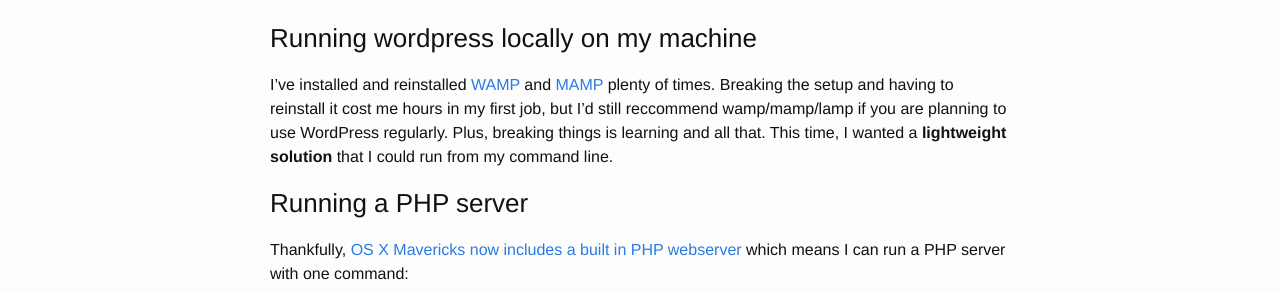
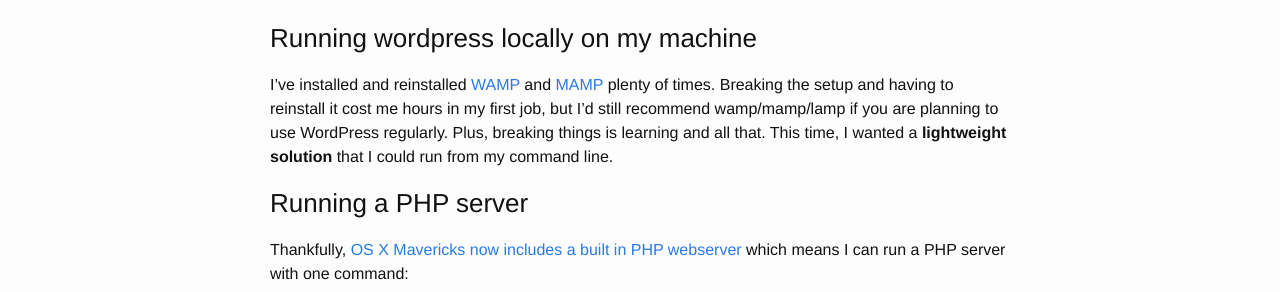
Before and after one commit to zoeabryant/blog-archive, a Jekyll site: the page built from _posts/2015-03-25-wp-again.markdown, in a window 1280 px wide and 1400 px high. Shown: the part 355-647 px from the top of the window. Built offline with Jekyll 4.4.1, drawn with Linux system fonts in a browser that asks for light colours; Markdown is read by kramdown in place of the engine named in the settings; some of the changed text lies outside the part shown.

Commit message:
Spelling mistakes

```diff
--- a/_posts/2015-03-25-wp-again.markdown
+++ b/_posts/2015-03-25-wp-again.markdown
@@ -11,7 +11,7 @@
 I'm not going to go into how I wrote the plugin here, [there are plenty of better tutorials for it][tutsplus]. This is simply recording how I set up WordPress on my local machine for future reference. Any feedback is welcome!
 
 ### Running wordpress locally on my machine
-I've installed and reinstalled [WAMP][wamp] and [MAMP][mamp] plenty of times. Breaking the setup and having to reinstall it cost me hours in my first job, but I'd still reccommend wamp/mamp/lamp if you are planning to use WordPress regularly. Plus, breaking things is learning and all that. This time, I wanted a **lightweight solution** that I could run from my command line.
+I've installed and reinstalled [WAMP][wamp] and [MAMP][mamp] plenty of times. Breaking the setup and having to reinstall it cost me hours in my first job, but I'd still recommend wamp/mamp/lamp if you are planning to use WordPress regularly. Plus, breaking things is learning and all that. This time, I wanted a **lightweight solution** that I could run from my command line.
 
 ### Running a PHP server
 Thankfully, [OS X Mavericks now includes a built in PHP webserver][server_tut] which means I can run a PHP server with one command:
@@ -92,7 +92,7 @@
 
 For plugin development, I constantly found myself in this [section of tutsplus][tutsplus].
 
-For theme development, I reccommend ['Bones' starter Template](http://themble.com/bones/). It anticipates the functionality you need and gives a good base for developers.
+For theme development, I recommend ['Bones' starter Template](http://themble.com/bones/). It anticipates the functionality you need and gives a good base for developers.
 
 
 [wamp]: http://www.wampserver.com/en/
```
Also changed, not shown: other parts of _posts/2015-03-25-wp-again.markdown (+1 -1 lines).
